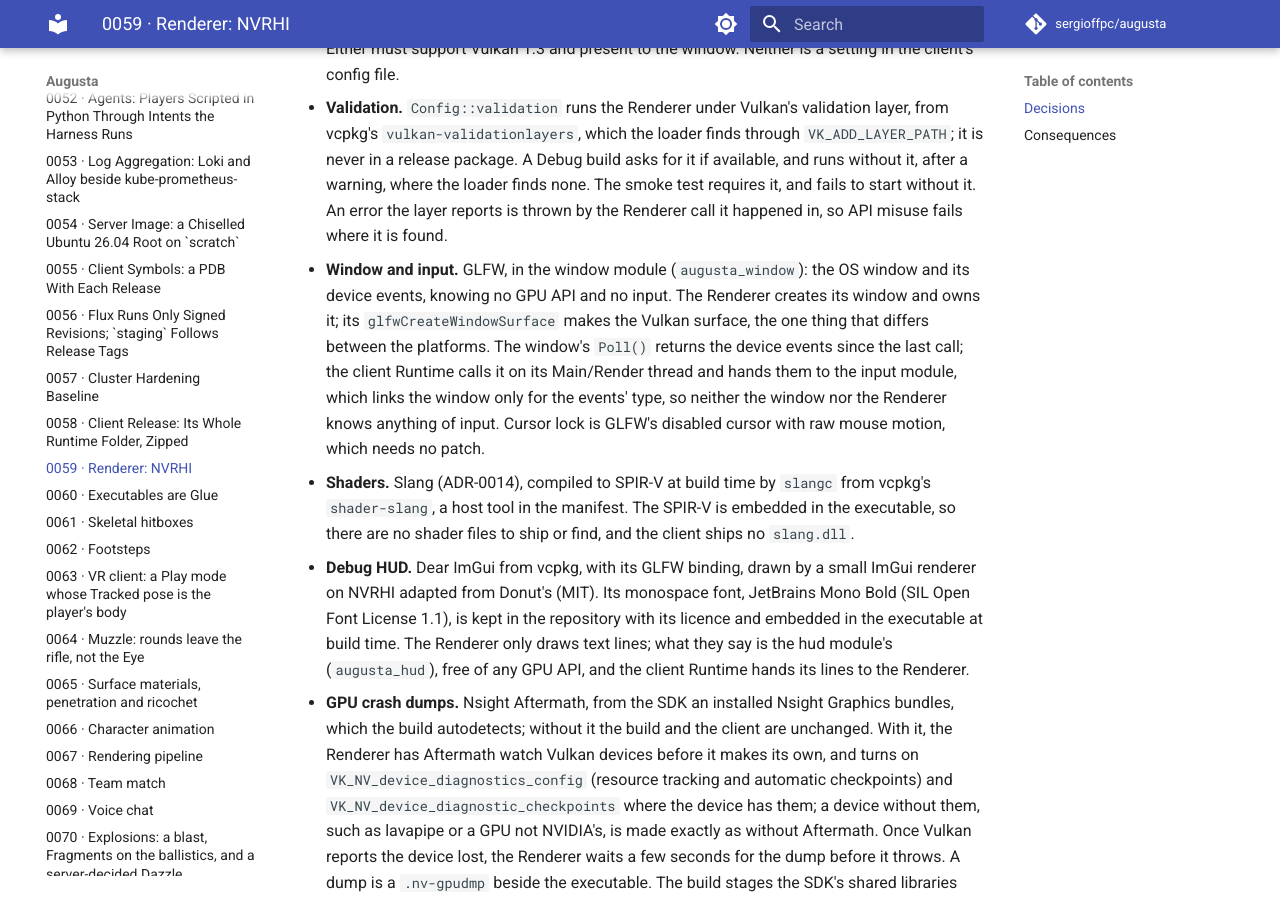
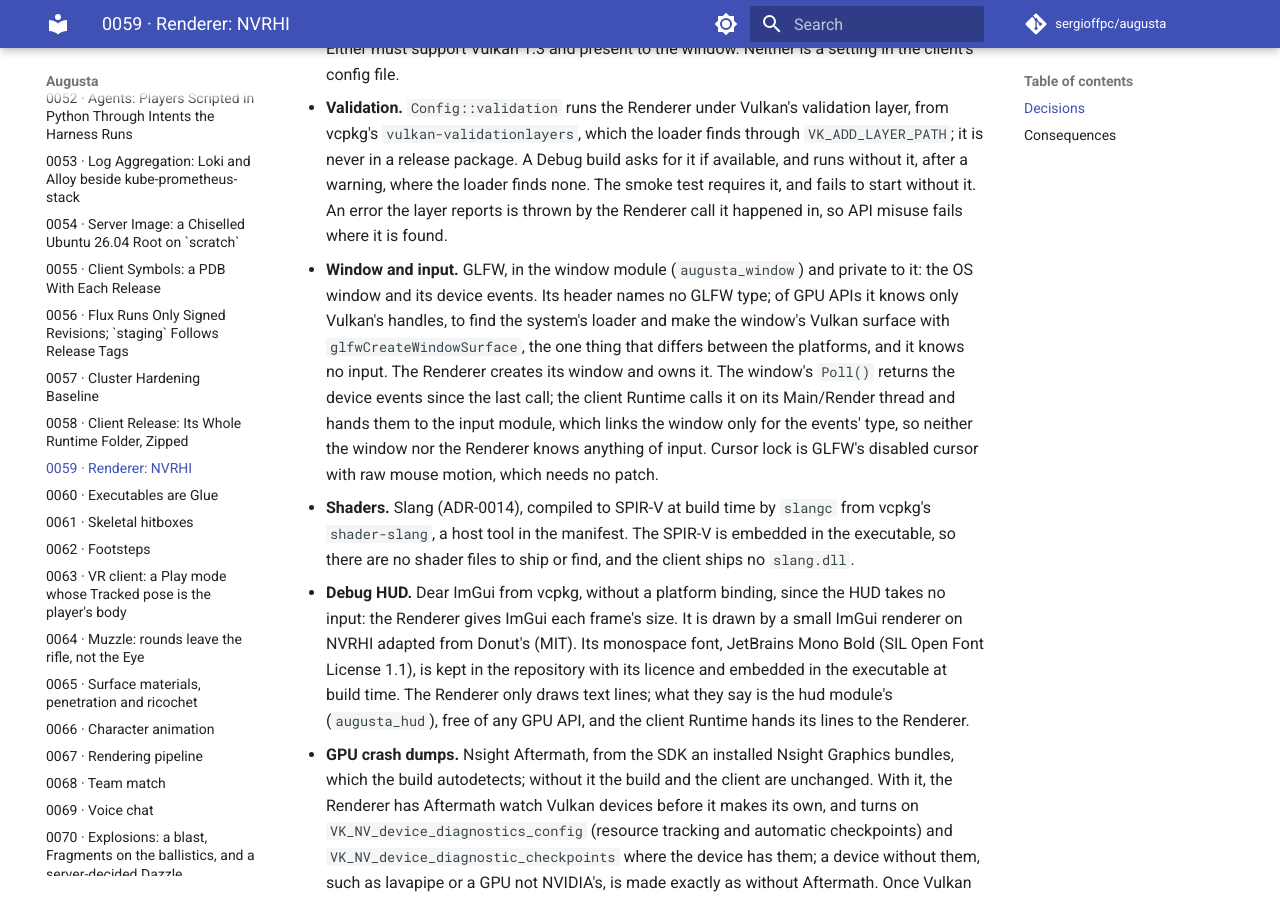
Before and after one commit to sergioffpc/augusta, an MkDocs documentation site: the page built from docs/adr/0059-renderer-nvrhi.md, in a window 1280 px wide and 900 px high, scrolled down 1047 px. Built offline with MkDocs 1.6.1 and Material for MkDocs 9.7.7, drawn with Linux system fonts in a browser that asks for light colours; comment, search, counter and statistics services are not loaded.

Commit message:
refactor(window): keep GLFW private to the window module
The window's header no longer names GLFWwindow. The Window finds the
system's Vulkan loader, names the instance extensions a surface needs and
makes the surface itself, so the Renderer and its Vulkan device link no
GLFW. The debug HUD drops ImGui's GLFW binding, since it takes no input,
and gives ImGui the frame's size. The window test reaches the GLFW window
through internals.h, private to the module.

Co-Authored-By: Claude Opus 5.5 <noreply@anthropic.com>

```diff
--- a/docs/adr/0059-renderer-nvrhi.md
+++ b/docs/adr/0059-renderer-nvrhi.md
@@ -47,25 +47,29 @@ between backends would double what has to be tested, for no gain to a player.
   the loader finds none. The smoke test requires it, and fails to start without
   it. An error the layer reports is thrown by the Renderer call it happened in,
   so API misuse fails where it is found.
-- **Window and input.** GLFW, in the window module (`augusta_window`): the OS
-  window and its device events, knowing no GPU API and no input. The Renderer
-  creates its window and owns it; its `glfwCreateWindowSurface` makes the Vulkan
-  surface, the one thing that differs between the platforms. The window's
-  `Poll()` returns the device events since the last call; the client Runtime
-  calls it on its Main/Render thread and hands them to the input module, which
-  links the window only for the events' type, so neither the window nor the
-  Renderer knows anything of input. Cursor lock is GLFW's disabled cursor with
-  raw mouse motion, which needs no patch.
+- **Window and input.** GLFW, in the window module (`augusta_window`) and
+  private to it: the OS window and its device events. Its header names no GLFW
+  type; of GPU APIs it knows only Vulkan's handles, to find the system's loader
+  and make the window's Vulkan surface with `glfwCreateWindowSurface`, the one
+  thing that differs between the platforms, and it knows no input. The Renderer
+  creates its window and owns it. The window's `Poll()` returns the device
+  events since the last call; the client Runtime calls it on its Main/Render
+  thread and hands them to the input module, which links the window only for the
+  events' type, so neither the window nor the Renderer knows anything of input.
+  Cursor lock is GLFW's disabled cursor with raw mouse motion, which needs no
+  patch.
 - **Shaders.** Slang (ADR-0014), compiled to SPIR-V at build time by `slangc`
   from vcpkg's `shader-slang`, a host tool in the manifest. The SPIR-V is
   embedded in the executable, so there are no shader files to ship or find, and
   the client ships no `slang.dll`.
-- **Debug HUD.** Dear ImGui from vcpkg, with its GLFW binding, drawn by a small
-  ImGui renderer on NVRHI adapted from Donut's (MIT). Its monospace font,
-  JetBrains Mono Bold (SIL Open Font License 1.1), is kept in the repository
-  with its licence and embedded in the executable at build time. The Renderer
-  only draws text lines; what they say is the hud module's (`augusta_hud`), free
-  of any GPU API, and the client Runtime hands its lines to the Renderer.
+- **Debug HUD.** Dear ImGui from vcpkg, without a platform binding, since the
+  HUD takes no input: the Renderer gives ImGui each frame's size. It is drawn by
+  a small ImGui renderer on NVRHI adapted from Donut's (MIT). Its monospace
+  font, JetBrains Mono Bold (SIL Open Font License 1.1), is kept in the
+  repository with its licence and embedded in the executable at build time. The
+  Renderer only draws text lines; what they say is the hud module's
+  (`augusta_hud`), free of any GPU API, and the client Runtime hands its lines
+  to the Renderer.
 - **GPU crash dumps.** Nsight Aftermath, from the SDK an installed Nsight
   Graphics bundles, which the build autodetects; without it the build and the
   client are unchanged. With it, the Renderer has Aftermath watch Vulkan devices
```
Also changed, not shown: src/modules/window/README.md (+5 -2 lines), vcpkg.json (+1 -6 lines), 12 other files.
